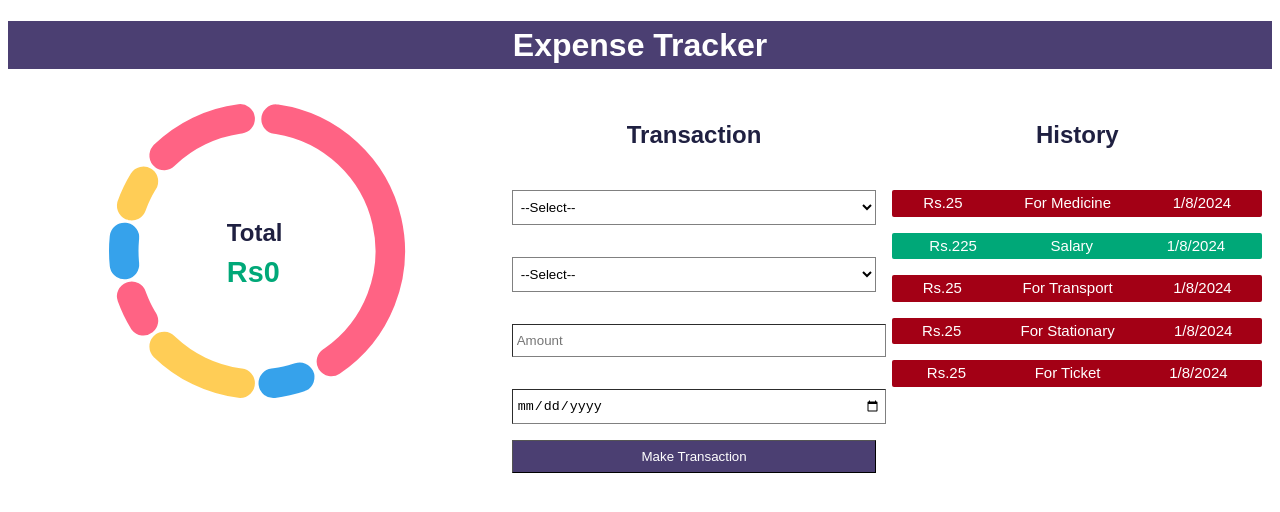
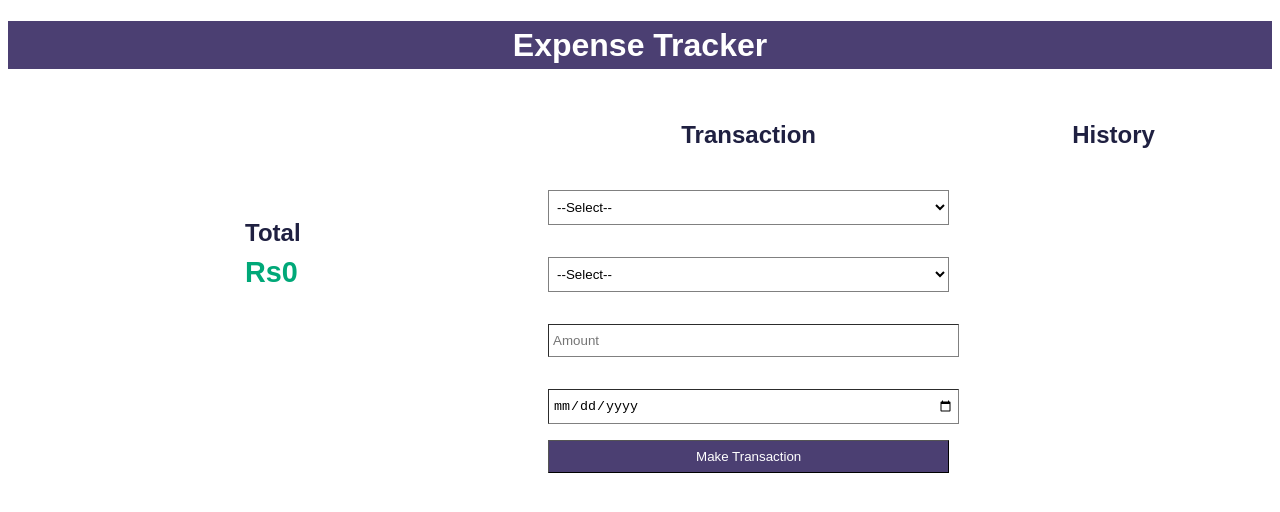
Before and after one commit to pranitlama/expense_tracker, a React (Vite) app: page / in a window 1280 px wide. Shown: the top 512 px of the page. Built offline with nearby package versions, Linux system fonts and the light colour scheme.

Commit message:
passing data to chart

```diff
--- a/src/App.jsx
+++ b/src/App.jsx
@@ -7,11 +7,48 @@ import data from "./Data";
 import { useState } from "react";
 
 function App() {
-  const [list, setList] = useState(data);
+  const config = {
+    data: {
+      datasets: [
+        {
+          transaction: [],
+          data: [],
 
-  function addlist(newlist) {
-    console.log(newlist);
-    setList([...list, newlist]);
+          backgroundColor: [],
+          hoverOffset: 4,
+          borderRadius: 20,
+          spacing: 5,
+        },
+      ],
+    },
+    options: {
+      cutout: 115,
+    },
+  };
+
+  const [list, setList] = useState(config);
+
+  function addlist(entr, color, data) {
+    // console.log(entr, color, data);
+    setList((prevChartData) => {
+      return {
+        data: {
+          datasets: [
+            {
+              transaction: [
+                ...prevChartData.data.datasets[0].transaction,
+                entr,
+              ],
+              data: [...prevChartData.data.datasets[0].data, data],
+              backgroundColor: [
+                ...prevChartData.data.datasets[0].backgroundColor,
+                color,
+              ],
+            },
+          ],
+        },
+      };
+    });
   }
 
   return (
@@ -22,7 +59,7 @@ function App() {
         <Entry addlist={addlist} />
         <div className="history-list">
           <h1 className="title">History</h1>
-          {list.map((item, index) => {
+          {list.data.datasets[0].transaction.map((item, index) => {
             return <History list={item} key={index} />;
           })}
         </div>
--- a/src/components/entry.jsx
+++ b/src/components/entry.jsx
@@ -97,15 +97,17 @@ export default function entry({ addlist }) {
 
   function handleSubmit(e) {
     e.preventDefault();
-    let data = {
+    let entr = {
       type: type,
       des: typeopt,
       amt: amt,
       date: date == "" ? new Date().toLocaleDateString() : date,
     };
-    console.log(data);
-    addlist(data);
-    // setDes("");
+
+    let color = type == "expense" ? "#A30015" : "#00A878";
+    let data = type == "expense" ? -amt : +amt;
+
+    addlist(entr, color, data);
     setAmt("");
     setDate("");
   }
--- a/src/components/graph.jsx
+++ b/src/components/graph.jsx
@@ -2,37 +2,39 @@ import { Chart, ArcElement } from "chart.js";
 import { Doughnut } from "react-chartjs-2";
 Chart.register(ArcElement);
 
-const config = {
-  data: {
-    datasets: [
-      {
-        label: "My First Dataset",
-        data: [300, 50, 100, 50, 50, 50, 100],
-        backgroundColor: [
-          "rgb(255, 99, 132)",
-          "rgb(54, 162, 235)",
-          "rgb(255, 205, 86)",
-        ],
-        hoverOffset: 4,
-        borderRadius: 20,
-        spacing: 5,
-      },
-    ],
-  },
-  options: {
-    cutout: 115,
-  },
+// const config = {
+//   data: {
+//     datasets: [
+//       {
+//         label: "My First Dataset",
+//         data: [300, 50, 100],
+//         backgroundColor: ["black", "rgb(54, 162, 235)", "rgb(255, 205, 86)"],
+//         hoverOffset: 4,
+//         borderRadius: 20,
+//         spacing: 5,
+//       },
+//     ],
+//   },
+//   options: {
+//     cutout: 115,
+//   },
+// };
+
+const arrsum = (arr) => {
+  return arr.reduce((x, y) => x + y, 0);
 };
-
 export default function graph(props) {
   return (
     <div className="graph">
       <div className="gitem">
         <div className="chart">
-          <Doughnut {...config} />
+          <Doughnut {...props.data} />
+
           <h3 className="tamt title">
             Total
-            <span className="amtspan">Rs{0}</span>
+            <span className="amtspan">
+              Rs{arrsum(props.data.data.datasets[0].data)}
+            </span>
           </h3>
         </div>
         <div className="glabel"></div>
--- a/src/components/history.jsx
+++ b/src/components/history.jsx
@@ -2,6 +2,7 @@ export default function history({ list }) {
   let style = {
     background: list.type == "expense" ? "#A30015" : "#00A878",
   };
+  // console.log(list);
   return (
     <div className="item" style={style}>
       <span className="list-amt">Rs.{list.amt}</span>
```
